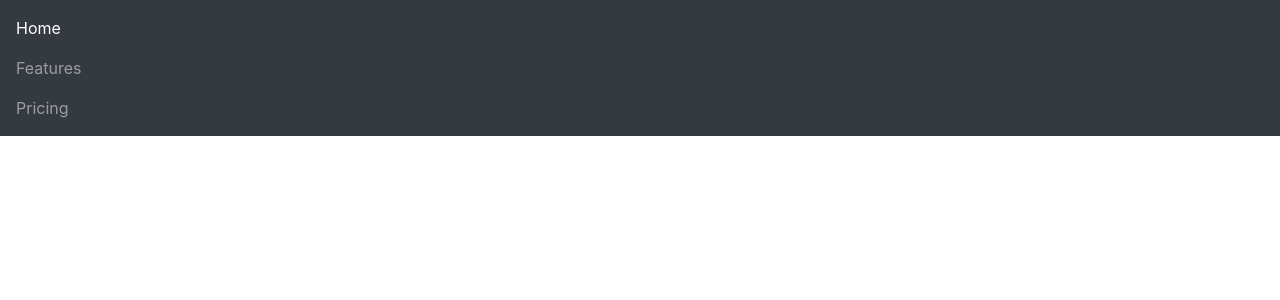
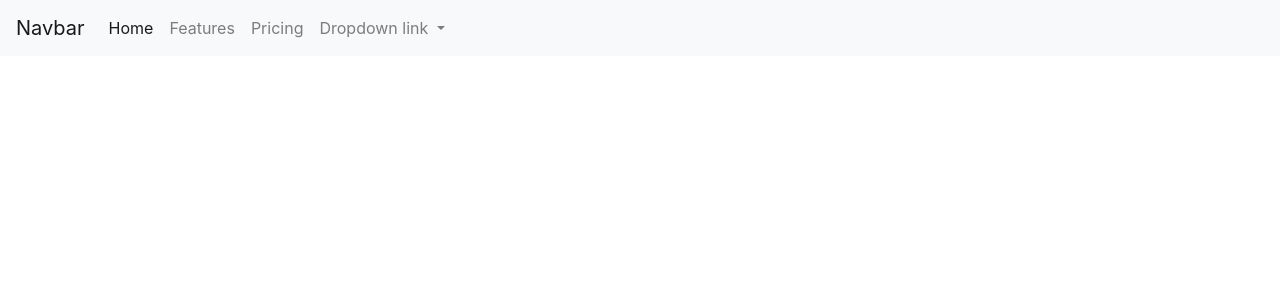
Before and after one commit to OllieWar/LExt, a PHP site: page / in a window 1280 px wide. Shown: the top 300 px of the page. Run offline with PHP 8.4, Linux system fonts and the light colour scheme; some libraries are stand-ins or nearby versions.

Commit message:
navchange

```diff
--- a/index.php
+++ b/index.php
@@ -23,7 +23,12 @@
 
 	<body>
 
-		<nav class="navbar navbar-dark bg-dark">
+		<nav class="navbar navbar-expand-lg navbar-light bg-light">
+  			<a class="navbar-brand" href="#">Navbar</a>
+ 			<button class="navbar-toggler" type="button" data-toggle="collapse" data-target="#navbarNavDropdown" aria-controls="navbarNavDropdown" aria-expanded="false" aria-label="Toggle navigation">
+    			<span class="navbar-toggler-icon"></span>
+  			</button>
+  			<div class="collapse navbar-collapse" id="navbarNavDropdown">
     			<ul class="navbar-nav">
      				<li class="nav-item active">
         				<a class="nav-link" href="#">Home <span class="sr-only">(current)</span></a>
@@ -34,7 +39,18 @@
       				<li class="nav-item">
         				<a class="nav-link" href="#">Pricing</a>
       				</li>
+      				<li class="nav-item dropdown">
+        				<a class="nav-link dropdown-toggle" href="http://example.com" id="navbarDropdownMenuLink" data-toggle="dropdown" aria-haspopup="true" aria-expanded="false">
+          					Dropdown link
+        				</a>
+        				<div class="dropdown-menu" aria-labelledby="navbarDropdownMenuLink">
+          					<a class="dropdown-item" href="#">Action</a>
+          					<a class="dropdown-item" href="#">Another action</a>
+          					<a class="dropdown-item" href="#">Something else here</a>
+        				</div>
+      				</li>
     			</ul>
+  			</div>
 		</nav>
 
 
```
Lines whose indentation alone changed are shown as unchanged.
